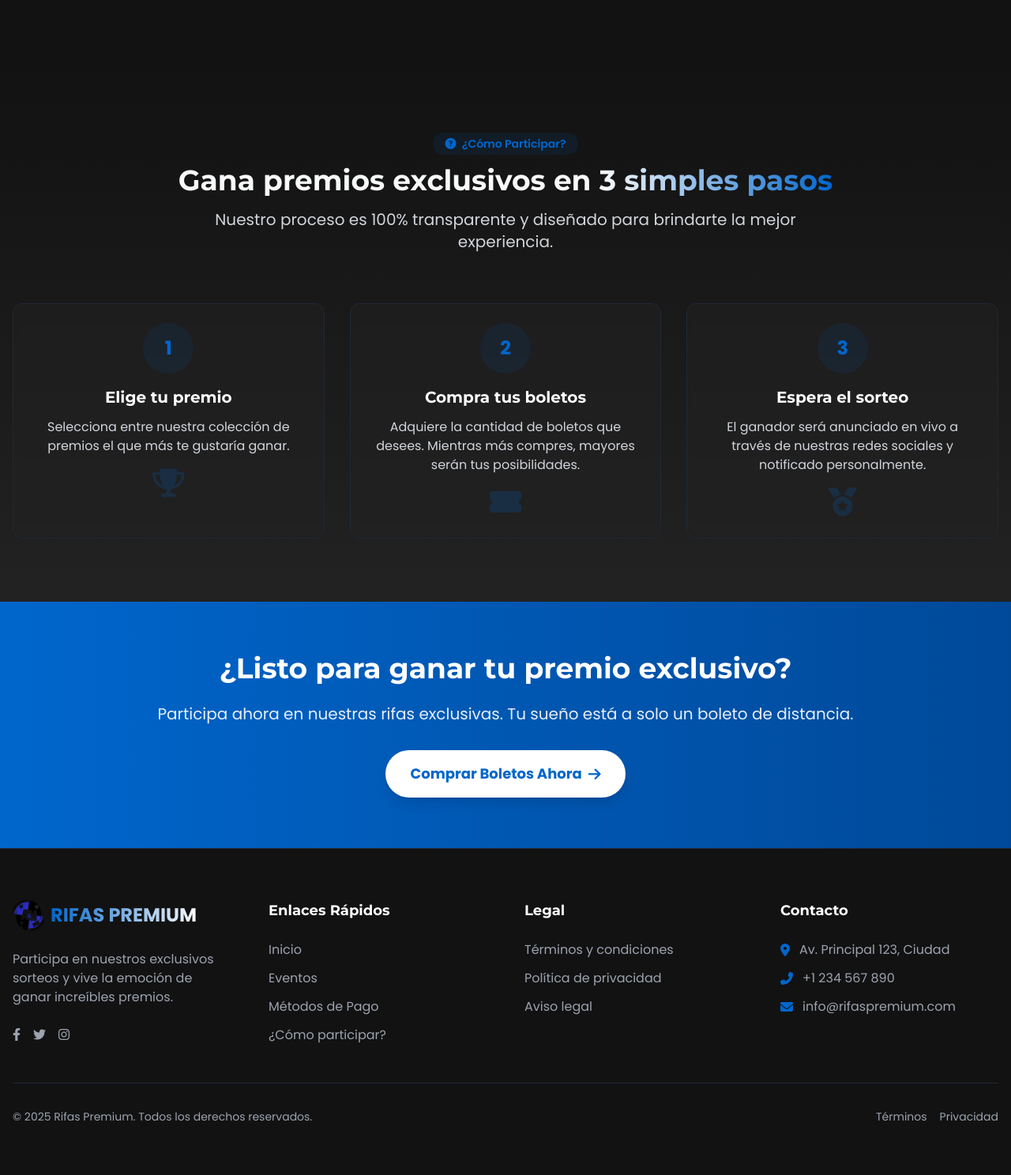
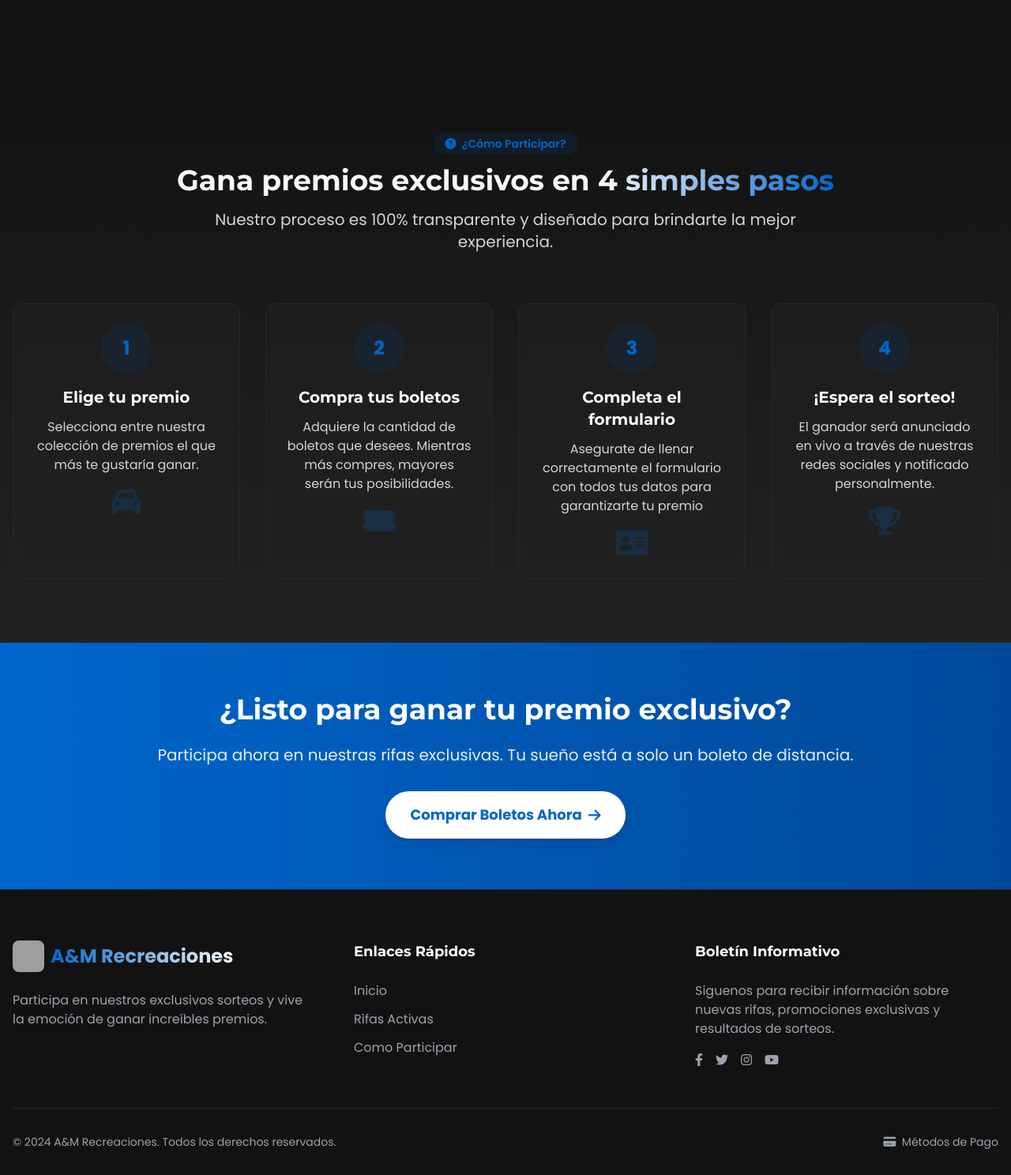
Before and after one commit to DarkOver20/rifas-premium, a PHP site: page /rifas-premium/index.php in a window 1280 px wide. Shown: the part 1840-3328 px from the top of the page at 79% size. Before the commit the page ends 3260 px from the top, so only its background shows below. Run offline with PHP 8.4, Linux system fonts and the light colour scheme; data that the repository does not hold is empty; some libraries are stand-ins or nearby versions; grey boxes are pictures that could not be loaded.

Commit message:
ARREGLOS DEL LANDING

```diff
--- a/landing.php
+++ b/landing.php
@@ -348,7 +348,7 @@ $metodos_de_pago = obtener_metodos_pago();
         <a href="#inicio" class="flex items-center gap-2 group" aria-label="RIFAS PREMIUM">
           <img src="./uploads/logocolor.webp" alt="Logo de RIFAS PREMIUM" class="h-12 w-12 logo-animate transition-all duration-300 group-hover:rotate-12" loading="eager">
           <span class="text-2xl font-bold bg-gradient-to-r from-primary to-three bg-clip-text text-transparent">
-            RIFAS PREMIUM
+          A&M Recreaciones
           </span>
         </a>
         <nav class="hidden lg:flex items-center gap-8">
@@ -485,7 +485,7 @@ $metodos_de_pago = obtener_metodos_pago();
                       <div class="progress-bar-fill" style="width: <?= (($evento_destacado['total_boletos'] - $evento_destacado['boletos_disponibles']) / $evento_destacado['total_boletos']) * 100 ?>%"></div>
                     </div>
                   </div>
-
+                  <section id="Bancos">
                   <div class="flex justify-between items-center mb-4">
                     <div>
                       <div class="text-xs text-gray-400">Tiempo restante:</div>
@@ -501,8 +501,8 @@ $metodos_de_pago = obtener_metodos_pago();
                 <p>no hay rifas.</p>
                  </div>
                   <?php endif; ?>
+                  </section></div>
 
-                </div>
               </div>
             </div>
           </div>
@@ -696,20 +696,20 @@ $metodos_de_pago = obtener_metodos_pago();
 
   <!-- Sección de Cómo Participar -->
   <section class="py-20 bg-gradient-to-b from-background to-secondary" id="como-participar">
-    <div class="container mx-auto px-4">
+  <div class="container mx-auto px-4">
       <div class="text-center mb-16 fade-in">
         <span class="inline-block bg-primary/10 text-primary px-4 py-1 rounded-full text-sm font-semibold mb-3">
           <i class="fas fa-question-circle mr-1"></i> ¿Cómo Participar?
         </span>
         <h2 class="text-3xl md:text-4xl font-bold mb-4">
-          Gana premios exclusivos en <span class="bg-gradient-to-r from-three to-primary bg-clip-text text-transparent">3 simples pasos</span>
+          Gana premios exclusivos en <span class="bg-gradient-to-r from-three to-primary bg-clip-text text-transparent">4 simples pasos</span>
         </h2>
         <p class="text-xl text-gray-300 max-w-3xl mx-auto">
           Nuestro proceso es 100% transparente y diseñado para brindarte la mejor experiencia.
         </p>
       </div>
 
-      <div class="grid grid-cols-1 md:grid-cols-3 gap-8">
+      <div class="grid grid-cols-1 md:grid-cols-4 gap-8">
         <!-- Paso 1 -->
         <div class="bg-secondary/50 backdrop-blur-sm border border-gray-800 rounded-xl p-6 text-center fade-in" style="transition-delay: 0.1s">
           <div class="w-16 h-16 bg-primary/10 text-primary rounded-full flex items-center justify-center text-2xl font-bold mb-4 mx-auto">
@@ -720,7 +720,7 @@ $metodos_de_pago = obtener_metodos_pago();
             Selecciona entre nuestra colección de premios el que más te gustaría ganar.
           </p>
           <div class="text-primary text-4xl opacity-20">
-            <i class="fas fa-trophy"></i>
+            <i class="fas fa-car"></i>
           </div>
         </div>
 
@@ -743,15 +743,28 @@ $metodos_de_pago = obtener_metodos_pago();
           <div class="w-16 h-16 bg-primary/10 text-primary rounded-full flex items-center justify-center text-2xl font-bold mb-4 mx-auto">
             3
           </div>
-          <h3 class="text-xl font-bold text-white mb-3">Espera el sorteo</h3>
+          <h3 class="text-xl font-bold text-white mb-3">Completa el formulario</h3>
+          <p class="text-gray-300 mb-4">
+            Asegurate de llenar correctamente el formulario con todos tus datos para garantizarte tu premio
+          </p>
+          <div class="text-primary text-4xl opacity-20">
+            <i class="fa fa-address-card"></i>
+          </div>
+        </div>
+        <div class="bg-secondary/50 backdrop-blur-sm border border-gray-800 rounded-xl p-6 text-center fade-in" style="transition-delay: 0.3s">
+          <div class="w-16 h-16 bg-primary/10 text-primary rounded-full flex items-center justify-center text-2xl font-bold mb-4 mx-auto">
+            4
+          </div>
+          <h3 class="text-xl font-bold text-white mb-3">¡Espera el sorteo!</h3>
           <p class="text-gray-300 mb-4">
             El ganador será anunciado en vivo a través de nuestras redes sociales y notificado personalmente.
           </p>
           <div class="text-primary text-4xl opacity-20">
-            <i class="fas fa-medal"></i>
+            <i class="fas fa-trophy"></i>
           </div>
         </div>
       </div>
+
     </div>
   </section>
 
@@ -772,76 +785,65 @@ $metodos_de_pago = obtener_metodos_pago();
   <!-- Footer -->
   <footer class="bg-background border-t border-gray-800 pt-16 pb-8">
     <div class="container mx-auto px-4">
-      <div class="grid grid-cols-1 md:grid-cols-2 lg:grid-cols-4 gap-12 mb-12">
+      <div class="grid grid-cols-1 md:grid-cols-2 lg:grid-cols-3 gap-12 mb-12">
         <div>
           <a href="#" class="flex items-center gap-2 mb-6">
-            <img src="./uploads/logocolor.webp" alt="Rifas Premium" class="h-10 w-10 rounded-lg" loading="lazy">
+            <img src=/rifasym.jpg
+                 alt="Bólidos Rifas"
+                 class="h-10 w-10 rounded-lg"
+                 loading="lazy">
             <span class="text-2xl font-bold bg-gradient-to-r from-primary to-three bg-clip-text text-transparent">
-              RIFAS PREMIUM
+              A&M Recreaciones
             </span>
           </a>
           <p class="text-gray-400 mb-6">
             Participa en nuestros exclusivos sorteos y vive la emoción de ganar increíbles premios.
           </p>
-          <div class="flex space-x-4">
-            <a href="#" class="social-icon text-gray-400 hover:text-primary transition-all">
-              <i class="fab fa-facebook-f"></i>
-            </a>
-            <a href="#" class="social-icon text-gray-400 hover:text-blue-400 transition-all">
-              <i class="fab fa-twitter"></i>
-            </a>
-            <a href="#" class="social-icon text-gray-400 hover:text-pink-600 transition-all">
-              <i class="fab fa-instagram"></i>
-            </a>
-          </div>
+
         </div>
 
         <div>
           <h3 class="text-lg font-bold text-white mb-6">Enlaces Rápidos</h3>
           <ul class="space-y-3">
             <li><a href="#inicio" class="text-gray-400 hover:text-primary transition-all">Inicio</a></li>
-            <li><a href="#eventos" class="text-gray-400 hover:text-primary transition-all">Eventos</a></li>
-            <li><a href="#Pagos" class="text-gray-400 hover:text-primary transition-all">Métodos de Pago</a></li>
-            <li><a href="#como-participar" class="text-gray-400 hover:text-primary transition-all">¿Cómo participar?</a></li>
+            <li><a href="#eventos" class="text-gray-400 hover:text-primary transition-all">Rifas Activas</a></li>
+            <li><a href="#como-participar" class="text-gray-400 hover:text-primary transition-all">Como Participar</a></li>
           </ul>
         </div>
 
-        <div>
-          <h3 class="text-lg font-bold text-white mb-6">Legal</h3>
-          <ul class="space-y-3">
-            <li><a href="#" class="text-gray-400 hover:text-primary transition-all">Términos y condiciones</a></li>
-            <li><a href="#" class="text-gray-400 hover:text-primary transition-all">Política de privacidad</a></li>
-            <li><a href="#" class="text-gray-400 hover:text-primary transition-all">Aviso legal</a></li>
-          </ul>
-        </div>
 
         <div>
-          <h3 class="text-lg font-bold text-white mb-6">Contacto</h3>
-          <ul class="space-y-3">
-            <li class="flex items-center text-gray-400">
-              <i class="fas fa-map-marker-alt mr-3 text-primary"></i>
-              <span>Av. Principal 123, Ciudad</span>
-            </li>
-            <li class="flex items-center text-gray-400">
-              <i class="fas fa-phone-alt mr-3 text-primary"></i>
-              <span>+1 234 567 890</span>
-            </li>
-            <li class="flex items-center text-gray-400">
-              <i class="fas fa-envelope mr-3 text-primary"></i>
-              <span>info@rifaspremium.com</span>
-            </li>
-          </ul>
+          <h3 class="text-lg font-bold text-white mb-6">Boletín Informativo</h3>
+          <p class="text-gray-400 mb-4">
+            Siguenos para recibir información sobre nuevas rifas, promociones exclusivas y resultados de sorteos.
+          </p>
+          <div class="flex space-x-4">
+            <a href="#" class="text-gray-400 hover:text-primary transition-all">
+              <i class="fab fa-facebook-f"></i>
+            </a>
+            <a href="#" class="text-gray-400 hover:text-blue-400 transition-all">
+              <i class="fab fa-twitter"></i>
+            </a>
+            <a href="#" class="text-gray-400 hover:text-pink-600 transition-all">
+              <i class="fab fa-instagram"></i>
+            </a>
+            <a href="#" class="text-gray-400 hover:text-red-600 transition-all">
+              <i class="fab fa-youtube"></i>
+            </a>
+          </div>
         </div>
       </div>
 
       <div class="border-t border-gray-800 pt-8">
         <div class="flex flex-col md:flex-row justify-between items-center">
           <p class="text-gray-400 text-sm mb-4 md:mb-0">
-            © <?= date('Y') ?> Rifas Premium. Todos los derechos reservados.
+            © 2024 A&M Recreaciones. Todos los derechos reservados.
           </p>
-          <div class="flex space-x-4">
-            <a href="#" class="text-gray-400 hover:text-primary transition-all text-sm">Términos</a>
-            <a href="#" class="text-gray-400 hover:text-primary transition-all text-sm">Privacidad</a>
+
+          <div class="flex space-x-3">
+            <a href="#Bancos" class="text-gray-400 hover:text-primary transition-all text-sm">
+              <i class="fas fa-credit-card mr-1"></i> Métodos de Pago
+            </a>
           </div>
         </div>
       </div>
```
Also changed, not shown: admin/uploads/comprobante_luis-5161651516.webp (added).
